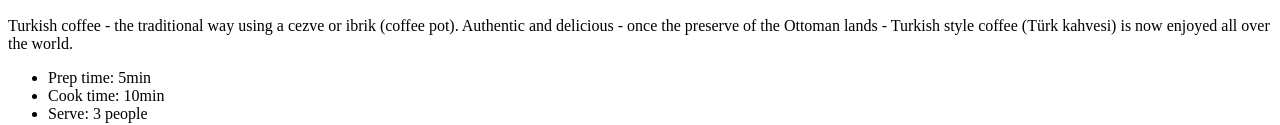
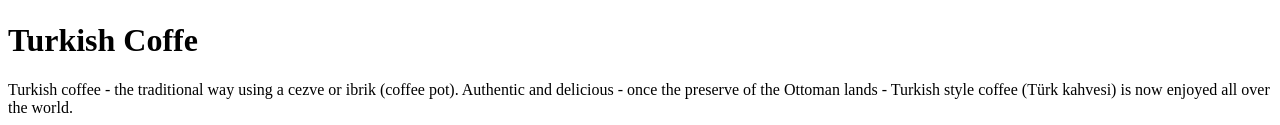
Before and after one commit to Tau-inertia/odin-recipes, a plain HTML site: page recipes/turkish-coffe.html in a window 1280 px wide. Shown: the part 311-436 px from the top of the page. Drawn offline with Linux system fonts and the light colour scheme.

Commit message:
add h1 title for turkish coffe

```diff
--- a/recipes/turkish-coffe.html
+++ b/recipes/turkish-coffe.html
@@ -7,7 +7,7 @@
 </head>
 <body>
     <img src="https://cdn.pixabay.com/photo/2019/06/14/09/27/coffee-time-4273202_960_720.jpg" alt="2 cups of Turkish coffe">
-
+    <h1>Turkish Coffe</h1>
     <p>Turkish coffee - the traditional way using a cezve
         or ibrik (coffee pot). Authentic and delicious -
         once the preserve of the Ottoman lands -
```
